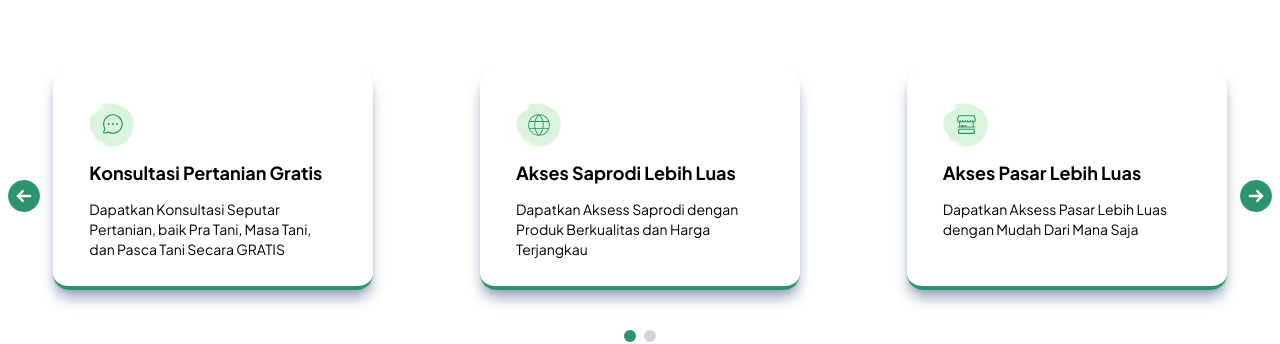
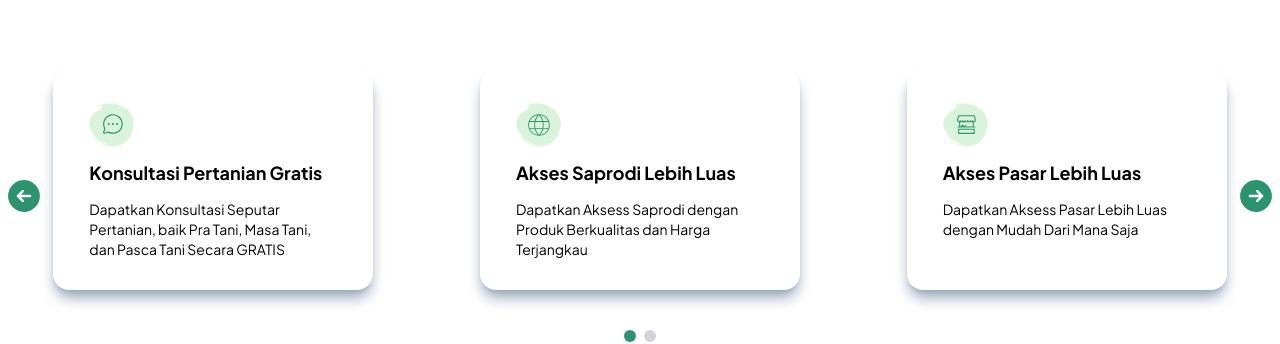
Before and after one commit to AbdanulIkhlas/agrofaster, a React (Vite) app: page / in a window 1280 px wide. Shown: the part 802-1146 px from the top of the page. Built offline with nearby package versions, Linux system fonts and the light colour scheme.

Commit message:
hilangkan border bottom

```diff
--- a/src/components/fragments/CardLayanan.jsx
+++ b/src/components/fragments/CardLayanan.jsx
@@ -5,7 +5,7 @@ const CardLayanan = (props) => {
   return (
     <div className={`flex justify-center items-center w-[75%]`}>
       <div
-        className={`${classCustom} flex flex-col pe-5 h-[220px] w-full ps-9 pt-8 rounded-2xl mb-8 border-b-4 border-primary shadow-lg
+        className={`${classCustom} flex flex-col pe-5 h-[220px] w-full ps-9 pt-8 rounded-2xl mb-8  shadow-lg
         shadow-slate-400 hover:shadow-xl hover:shadow-primary/75 transition-all duration-700
         `}
       >
```
